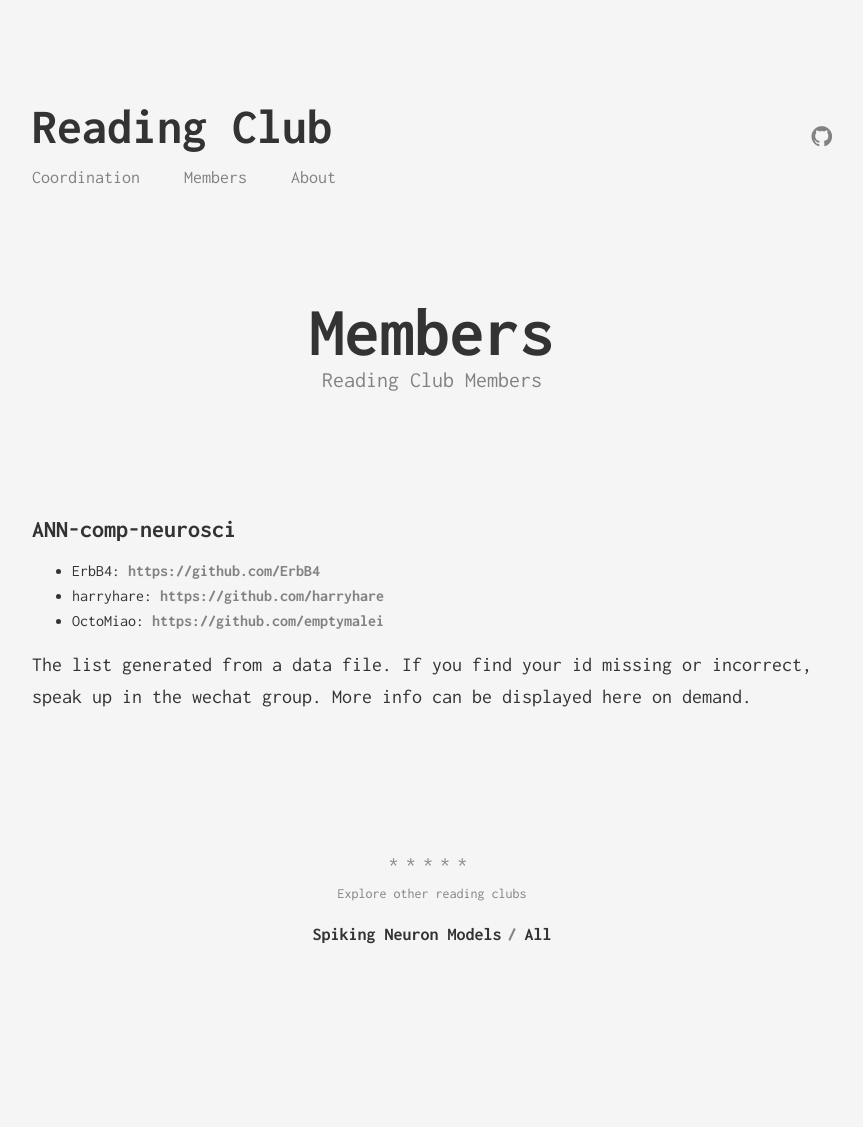
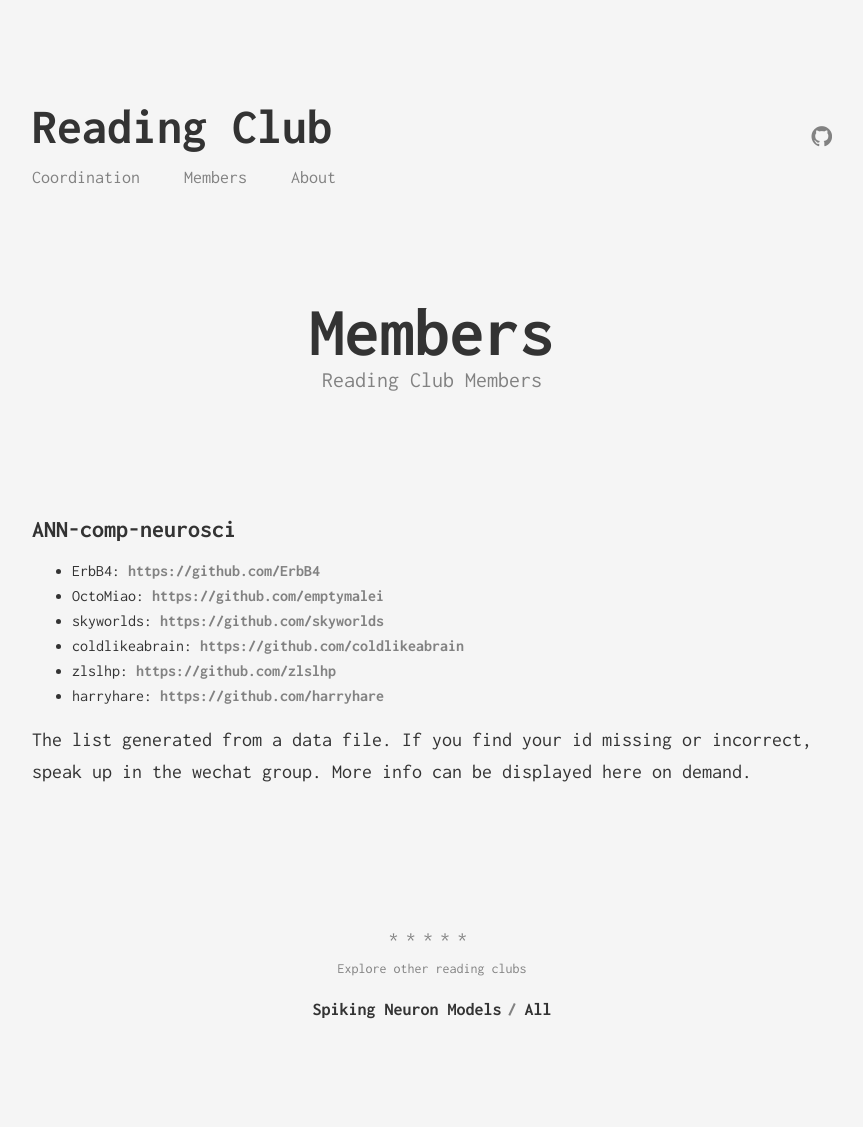
Before and after one commit to reading-club/reading-club.github.io, a Jekyll site: the page built from members.md, in a window 1280 px wide. Shown: the whole page, without its empty margins (208-1071 px from the left). Built offline with Jekyll 4.4.1, drawn with Linux system fonts in a browser that asks for light colours; nearby versions of some CDN libraries; before the commit the page ends 1052 px from its top, so only the background shows below that.

Commit message:
Update members.yml

```diff
--- a/_data/members.yml
+++ b/_data/members.yml
@@ -1,8 +1,17 @@
 - id: ErbB4
   link: https://github.com/ErbB4
 
+- id: OctoMiao
+  link: https://github.com/emptymalei
+
+- id: skyworlds
+  link: https://github.com/skyworlds
+
+- id: coldlikeabrain
+  link: https://github.com/coldlikeabrain
+
+- id: zlslhp
+  link: https://github.com/zlslhp
+
 - id: harryhare
   link: https://github.com/harryhare
-
-- id: OctoMiao
-  link: https://github.com/emptymalei
```
